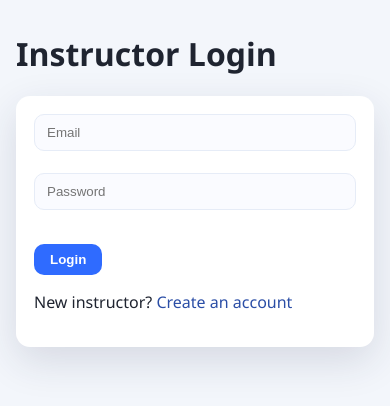
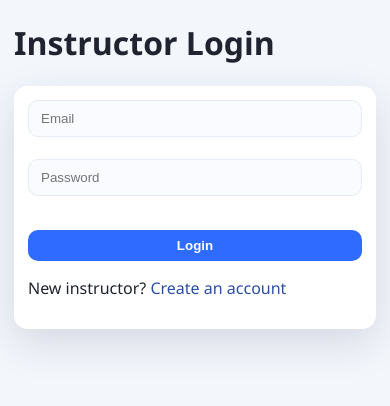
Before and after one commit to omarrislam/Quiz-App, a Next.js app in the folder apps/frontend/: page /login in a window 390 px wide. Shown: the top 406 px of the page. Built offline with nearby package versions, Linux system fonts and the light colour scheme; no server answers.

Commit message:
Improve mobile responsive layout

```diff
--- a/apps/frontend/src/app/globals.css
+++ b/apps/frontend/src/app/globals.css
@@ -442,3 +442,74 @@ thead th {
     transform: rotate(360deg);
   }
 }
+
+@media (max-width: 768px) {
+  main {
+    margin: 18px auto;
+    padding: 0 14px 32px;
+  }
+
+  .header-card {
+    padding: 14px 16px;
+  }
+
+  .header-title {
+    font-size: 18px;
+  }
+
+  .card {
+    padding: 14px;
+  }
+
+  .button-row {
+    flex-direction: column;
+    align-items: stretch;
+  }
+
+  .button,
+  .button-secondary,
+  .button-danger {
+    width: 100%;
+  }
+
+  .option {
+    align-items: flex-start;
+    gap: 10px;
+  }
+
+  .option-badge {
+    width: 28px;
+    height: 28px;
+    font-size: 12px;
+  }
+
+  .meta-row {
+    flex-direction: column;
+    align-items: flex-start;
+    gap: 6px;
+  }
+
+  .table-row {
+    grid-template-columns: 1fr;
+    gap: 6px;
+  }
+
+  .page-actions {
+    flex-direction: column;
+    align-items: stretch;
+  }
+
+  .link-row {
+    white-space: normal;
+    flex-wrap: wrap;
+  }
+
+  th, td {
+    padding: 10px 8px;
+  }
+
+  .scroll-to-top {
+    right: 12px;
+    bottom: 16px;
+  }
+}
```
